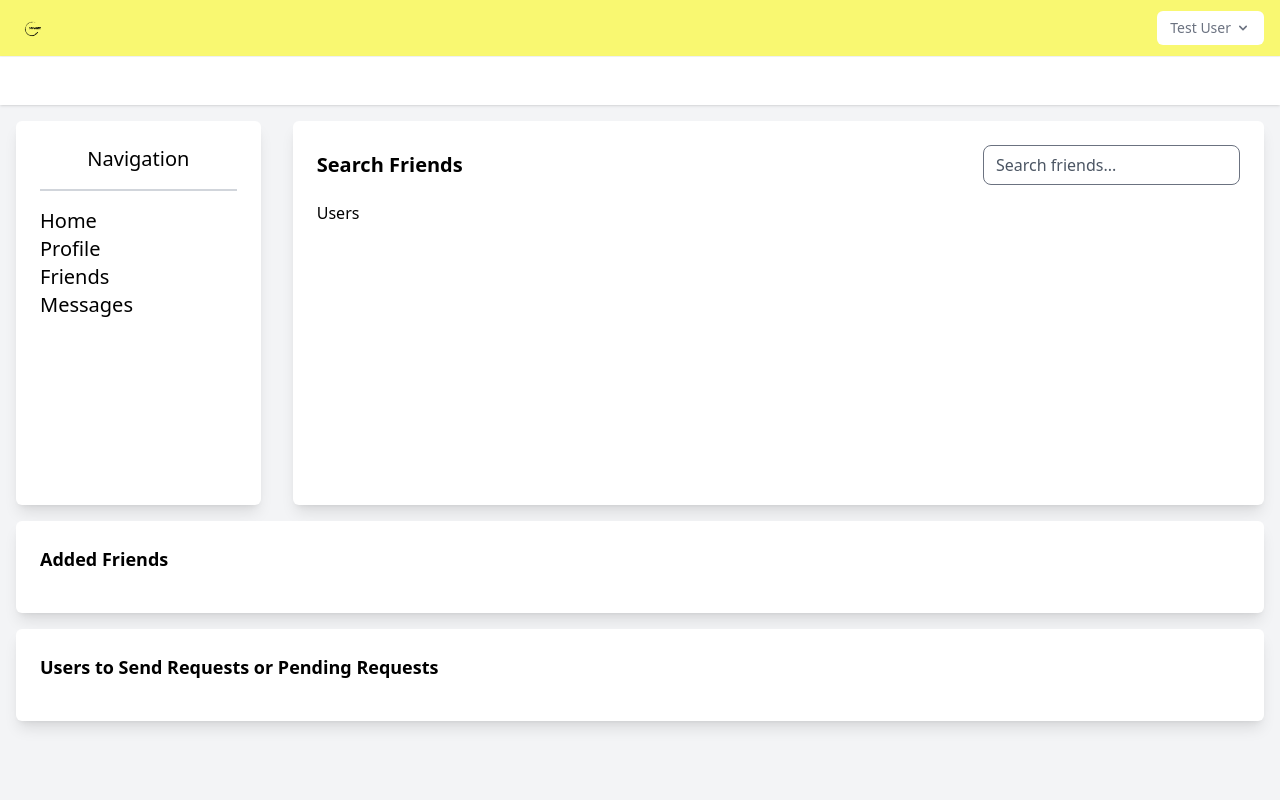
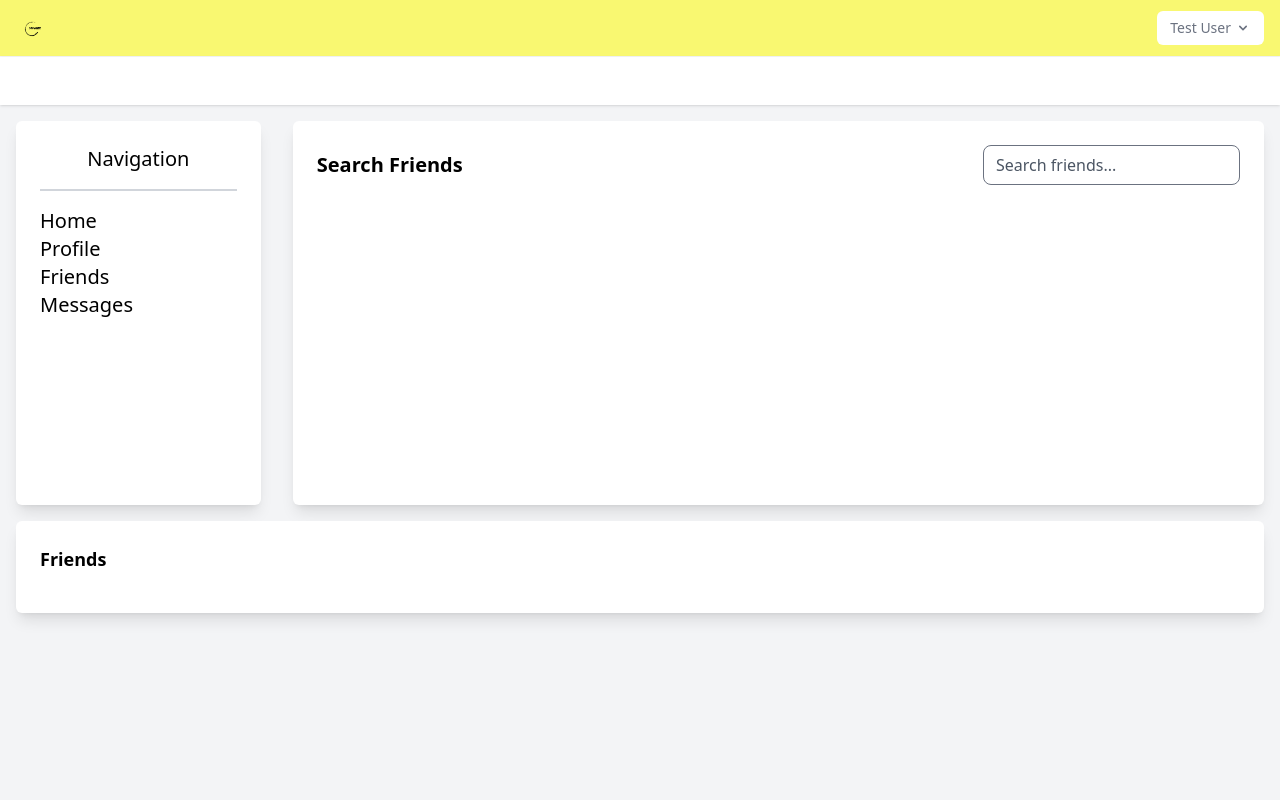
Before and after one commit to larsonx/SocialMedia, a Laravel app: template resources/views/friends.blade.php in a window 1280 px wide. Run offline with Laravel 12, Linux system fonts and the light colour scheme; the template is opened without the code that fills it, so the values that code supplies are empty; a user stored in the database is signed in; data comes from the database, SQL or seed files in the repository; style sheets or scripts are compiled from the project's sources; some libraries are stand-ins or nearby versions.

Commit message:
Front-end changes
Changes to blade file, separate friends list and made a list with pending requests and non friends that you can send requests to

```diff
--- a/resources/views/friends.blade.php
+++ b/resources/views/friends.blade.php
@@ -21,51 +21,10 @@
                     <x-search class="ml-4 w-full max-w-xs h-10" />
                 </div>
             </div>
-            <div>Users</div>
-            <!-- Optional additional content goes here -->
-            <div class="flex flex-col items-left">
-                <!-- Content for friend search results, etc. -->
-            </div>
-        </div>
-    </div>
 
-    <!-- Added Friends List -->
-    <div class="flex items-center mt-4 justify-center">
-        <div class="flex flex-col w-full bg-white p-6 shadow-lg rounded-md mx-4 h-auto">
-            <h2 class="text-lg font-bold mb-4">Added Friends</h2>
-
-            <!-- Grid layout with 3 columns -->
-            <div class="grid grid-cols-1 sm:grid-cols-2 md:grid-cols-3 gap-6">
-                @foreach($users as $user)
-                    @php
-                        $friendship = Auth::user()->friends()->where('friend_id', $user->id)->first();
-                        $reverseFriendship = Auth::user()->friendsFrom()->where('user_id', $user->id)->first();
-                    @endphp
-
-                    @if (($friendship && $friendship->pivot->accepted) || ($reverseFriendship && $reverseFriendship->pivot->accepted))
-                        <div class="flex items-center space-x-4">
-                            <!-- Profile Image -->
-                            <div class="w-12 h-12 rounded-full overflow-hidden border-2 border-gray-300">
-                                <img src="{{ asset('images/' . $user->image) }}" alt="Profile Image" class="w-full h-full object-cover"/>
-                            </div>
-
-                            <!-- User Information -->
-                            <div class="flex flex-col">
-                                <p class="text-md font-semibold">{{ $user->name }}</p>
-                                <p class="text-green-600 text-sm">Already friends</p>
-                            </div>
-                        </div>
-                    @endif
-                @endforeach
-            </div>
-        </div>
-    </div>
-
-    <!-- Users to Send Requests or Pending Requests -->
-    <div class="flex items-center mt-4 justify-center">
-        <div class="flex flex-col w-full bg-white p-6 shadow-lg rounded-md mx-4 h-auto">
-            <h2 class="text-lg font-bold mb-4">Users to Send Requests or Pending Requests</h2>
-
+             <!-- Users to Send Requests or Pending Requests -->
+    <div class="flex items-left mt-4 justify-start">
+        <div class="flex flex-col h-auto">
             <!-- Grid layout with 3 columns -->
             <div class="grid grid-cols-1 sm:grid-cols-2 md:grid-cols-3 gap-6">
                 @foreach($users as $user)
@@ -129,4 +88,40 @@
         </div>
     </div>
 
+        </div>
+    </div>
+
+    <!-- Added Friends List -->
+    <div class="flex items-center mt-4 justify-center">
+        <div class="flex flex-col w-full bg-white p-6 shadow-lg rounded-md mx-4 h-auto">
+            <h2 class="text-lg font-bold mb-4">Friends</h2>
+
+            <!-- Grid layout with 3 columns -->
+            <div class="grid grid-cols-1 sm:grid-cols-2 md:grid-cols-3 gap-6">
+                @foreach($users as $user)
+                    @php
+                        $friendship = Auth::user()->friends()->where('friend_id', $user->id)->first();
+                        $reverseFriendship = Auth::user()->friendsFrom()->where('user_id', $user->id)->first();
+                    @endphp
+
+                    @if (($friendship && $friendship->pivot->accepted) || ($reverseFriendship && $reverseFriendship->pivot->accepted))
+                        <div class="flex items-center space-x-4">
+                            <!-- Profile Image -->
+                            <div class="w-12 h-12 rounded-full overflow-hidden border-2 border-gray-300">
+                                <img src="{{ asset('images/' . $user->image) }}" alt="Profile Image" class="w-full h-full object-cover"/>
+                            </div>
+
+                            <!-- User Information -->
+                            <div class="flex flex-col">
+                                <p class="text-md font-semibold">{{ $user->name }}</p>
+                                <p class="text-green-600 text-sm">Already friends</p>
+                            </div>
+                        </div>
+                    @endif
+                @endforeach
+            </div>
+        </div>
+    </div>
+
+
 </x-app-layout>
```
